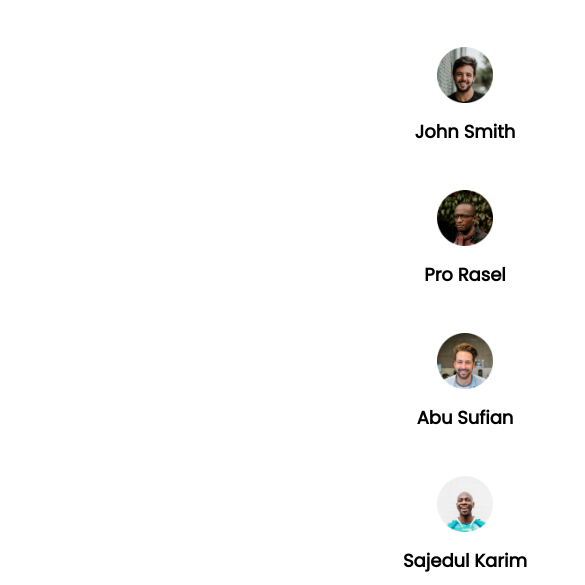
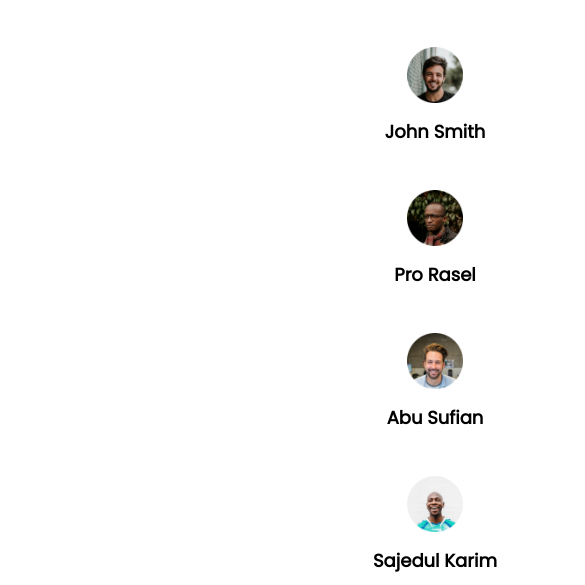
Before and after one commit to Saidul147/Leader-board-css, a plain HTML site: page index.html in a window 390 px wide. Shown: the part 259-844 px from the top of the page, 585 px wide, since content can reach past the window. Drawn offline with Linux system fonts and the light colour scheme.

Commit message:
section width edited

```diff
--- a/style.css
+++ b/style.css
@@ -172,7 +172,7 @@ header{
 }
 
 @media screen and (max-width:688px){
-    .container{
+    .section{
         width: 100%;
     }
     .player,.blog-details ,.courses {
```
